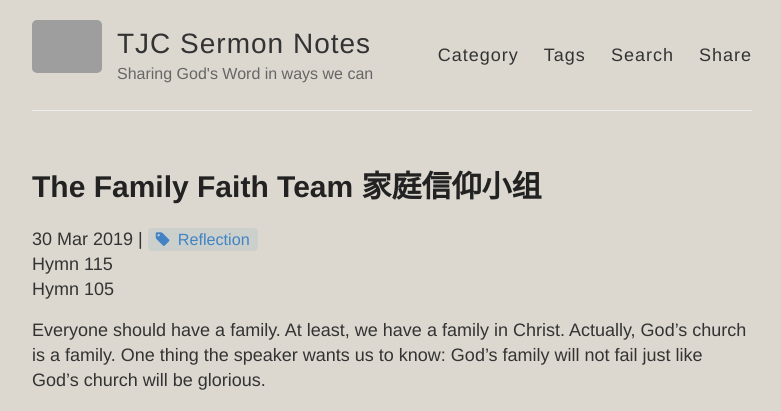
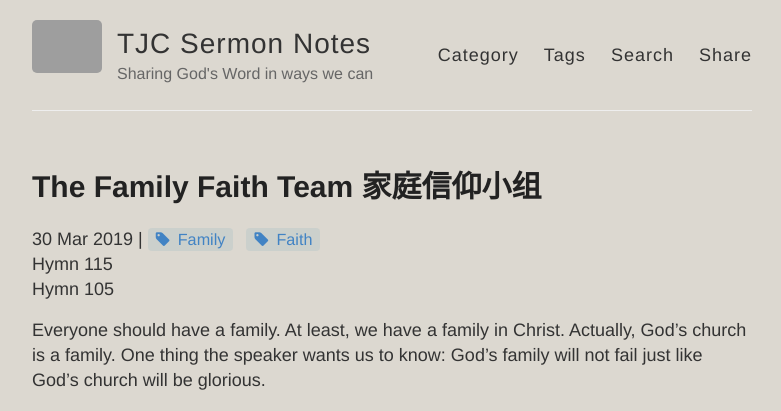
Before and after one commit to catchupTJC/catchuptjc.github.io, a Jekyll site: the page built from _posts/2019-03-30-TheFamilyFaithTeam.md, in a window 1280 px wide and 900 px high, cut to the strip 0-411 px from the top of the window. Shown: the whole strip, without its empty margins (248-1029 px from the left). Built offline with Jekyll 4.4.1, drawn with Linux system fonts in a browser that asks for light colours; nearby versions of some CDN libraries; comment, search, counter and statistics services are not loaded; grey boxes are pictures that could not be loaded.

Commit message:
Update 2019-03-30-TheFamilyFaithTeam.md

```diff
--- a/_posts/2019-03-30-TheFamilyFaithTeam.md
+++ b/_posts/2019-03-30-TheFamilyFaithTeam.md
@@ -2,7 +2,7 @@
 layout: post
 title: The Family Faith Team 家庭信仰小组
 category: Sermon(SG)2019
-tags: [Reflection]
+tags: [Family,Faith]
 hymns: [115,105]
 ---
 
```
